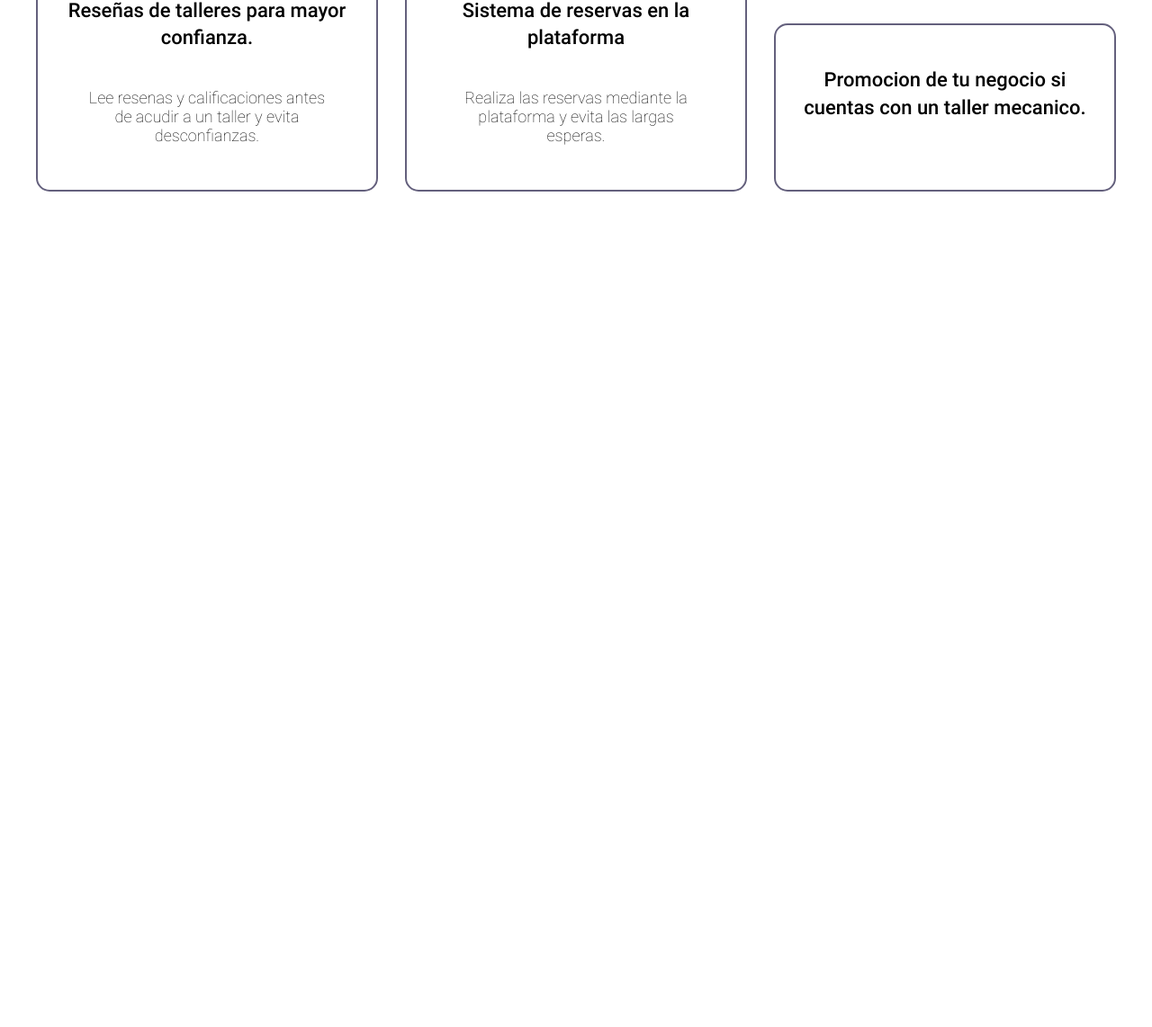
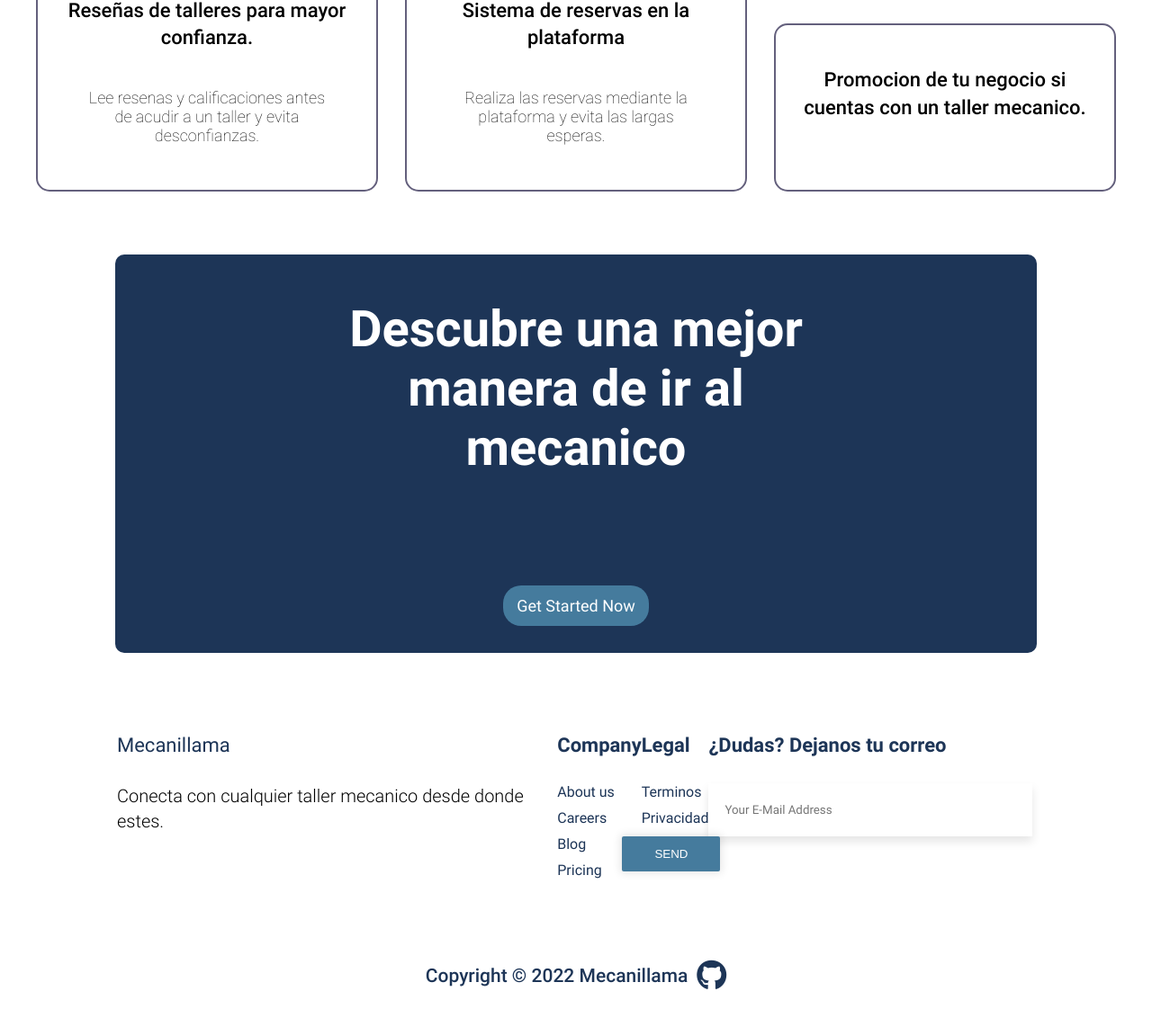
Before and after one commit to CDenisse97/Landing-Page, a plain HTML site: page index.html in a window 1280 px wide. Shown: the part 2377-3519 px from the top of the page at 90% size. Before the commit the page ends 2660 px from the top, so only its background shows below. Drawn offline with Linux system fonts and the light colour scheme.

Commit message:
feat: added footer

```diff
--- a/index.html
+++ b/index.html
@@ -204,12 +204,78 @@
     <!--/. FEATURES THAT BLOWS MIND-->
 
     <!-- BANNER-->
-
+    <div class="banner">
+      <div class="banner-heading">
+        Descubre una mejor manera de ir al mecanico
+      </div>
+      <div class="banner-button">
+        <button class="btn">Get Started Now</button>
+      </div>
+    </div>
     <!--/. BANNER-->
   </body>
 
   <!-- FOOTER-->
-  <footer></footer>
+  <footer>
+    <div class="footer">
+      <div class="startup">
+        <div class="startup-name">Mecanillama</div>
+        <div class="startup-description description">
+          Conecta con cualquier taller mecanico desde donde estes.
+        </div>
+      </div>
+      <div class="company-info">
+        <div class="company-heading">Company</div>
+        <div class="company-list">
+          <ul>
+            <li><a href="#hero">About us</a></li>
+            <li><a href="#knowledge_hub">Careers</a></li>
+            <li><a href="#visitantes">Blog</a></li>
+            <li><a href="#education">Pricing</a></li>
+          </ul>
+        </div>
+      </div>
+      <div class="legal">
+        <div class="legal-heading">Legal</div>
+        <div class="legal-list">
+          <ul>
+            <li><a href="#hero">Terminos</a></li>
+            <li><a href="#knowledge_hub">Privacidad</a></li>
+          </ul>
+        </div>
+      </div>
+      <div class="contact">
+        <div class="contact-heading">¿Dudas? Dejanos tu correo</div>
+        <div class="container__item">
+          <form class="form">
+            <input
+              type="email"
+              class="form__field"
+              placeholder="Your E-Mail Address"
+            />
+            <button
+              type="button"
+              class="btn-send btn--primary btn--inside uppercase"
+            >
+              Send
+            </button>
+          </form>
+        </div>
+      </div>
+    </div>
+    <div class="copyrigth">
+      <p>
+        Copyright ©
+        <script>
+          document.write(new Date().getFullYear());
+        </script>
+        Mecanillama
+      </p>
+      <a href="https://github.com/Mecanillama" target="_blank">
+        <i class="fab fa-github"></i
+      ></a>
+    </div>
+  </footer>
 
   <!--/. FOOTER-->
 </html>
--- a/styles.css
+++ b/styles.css
@@ -437,11 +437,127 @@ nav {
 
 /* BANNER */
 
+.banner{
+  display: flex;
+  flex-direction: column;
+  background-color: var(--headings-color);
+  padding: 30px;
+  margin: 30px;
+  border-radius: 10px;
+  gap: 100px;
+  text-align: center;
+  align-items: center;
+  margin: 0 auto;
+  width: 80vw;
+  margin-bottom: 50px;
+}
+
+.banner-heading{
+  color: #fff;
+  font-family: Roboto-Bold;
+  font-size: 3.5em;
+  padding: 20px;
+  width: 50vw;
+}
 /* BANNER */
 
 
 
 /* FOOTER */
 
+.footer{
+  display: flex;
+  justify-content: space-around;
+  padding: 40px;
+  margin-left: 90px;
+  margin-right: 90px;
+}
+
+.startup-name{
+font-family: Roboto-Regular;
+}
+
+.startup-name, .company-heading, .legal-heading, .contact-heading{
+  font-size: 22px;
+  color: var(--headings-color);
+  padding-bottom: 30px;
+}
+
+.company-heading, .legal-heading, .contact-heading{
+  font-family: Roboto-Bold;
+}
+
+.footer li{
+  padding-bottom: 10px;
+}
+.footer li a{
+  font-family: Roboto-Regular;
+  color: var(--headings-color);
+}
+
+
+.uppercase {
+  text-transform: uppercase;
+}
+
+.btn-send {
+  display: inline-block;
+  background: transparent;
+  border: 0;
+  outline: 0;
+  padding: 0;
+  transition: all 200ms ease-in;
+  cursor: pointer;
+}
+.btn--primary {
+  background: var(--btn-bg);
+  color: #fff;
+  box-shadow: 0 0 10px 2px rgba(0, 0, 0, 0.1);
+  border-radius: 2px;
+  padding: 12px 36px;
+}
+.btn--primary:hover {
+  background: var(--btn-bg-hover);
+}
+.btn--primary:active {
+  background: var(--btn-bg-hover);
+  box-shadow: inset 0 0 10px 2px rgba(0, 0, 0, 0.2);
+}
+.btn--inside {
+  margin-left: -96px;
+}
+
+.form__field {
+  width: 360px;
+  background: #fff;
+  color: #a3a3a3;
+  font-family: Roboto-Regular;
+  box-shadow: 0 6px 10px 0 rgba(0, 0, 0, 0.1);
+  border: 0;
+  outline: 0;
+  padding: 22px 18px;
+}
+
 
 /* FOOTER */
+
+.copyrigth{
+  display: flex;
+  align-items: center;
+  justify-content: center;
+  font-family: Roboto-Medium;
+  font-size: 21px;
+  gap: 10px;
+  width: 100%;
+  color: var(--headings-color);
+  padding: 40px;
+}
+
+.fa-github {
+  font-size: 34px;
+  color: var(--headings-color);
+  transition: transform 0.3s ease-in-out;
+}
+.fa-github:hover {
+  transform: rotate(360deg) scale(1.2);
+}
```
